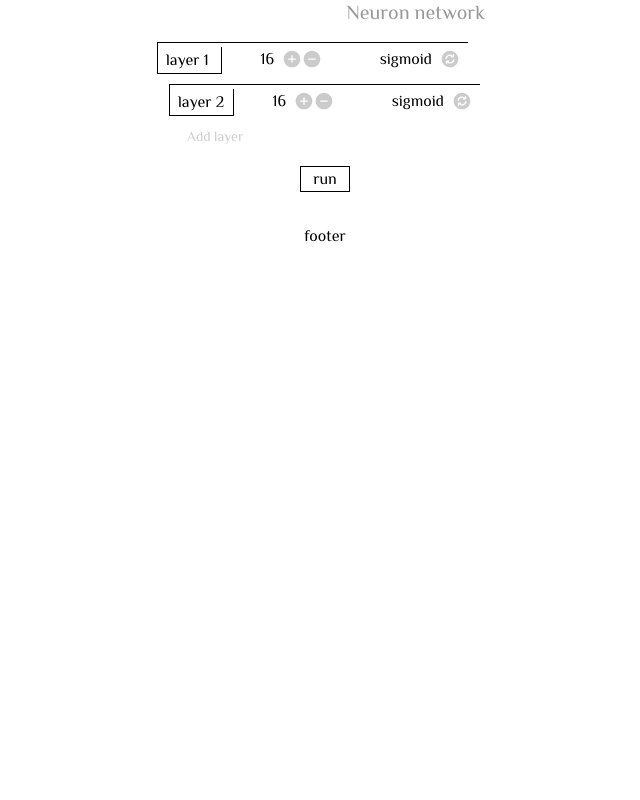
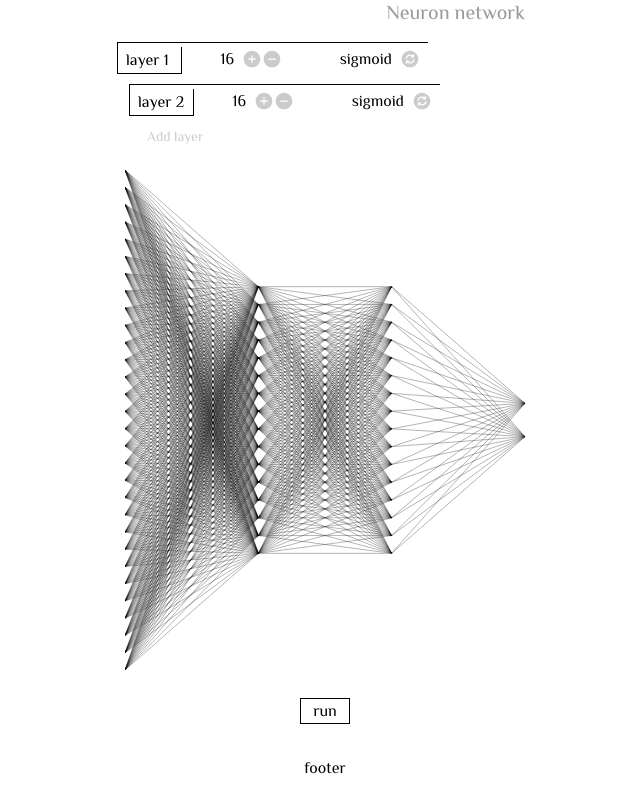
Before and after one commit to trixky/multilayer_perceptron, a SvelteKit app: page / in a window 1280 px wide. Shown: the part 342-1142 px from the top of the page, without its empty margins (315-955 px from the left). Before the commit the page ends 800 px from the top, so only its background shows below. Built offline with nearby package versions, Linux system fonts and the light colour scheme.

Commit message:
[Dev] visual: finish the network visualizator

```diff
--- a/src/components/neuron_network.svelte
+++ b/src/components/neuron_network.svelte
@@ -2,6 +2,7 @@
 <script lang="ts">
 	import Parser from '../logic/parser';
 	import HiddenLayerCaracteristicStore from '../stores/hidden_layer_caracteristic';
+	import VisualLayers from "../components/visual/layers.svelte";
 	import config from '../config';
 
 	function handle_run() {
@@ -99,7 +100,7 @@
 				</button>
 				<button
 					class="icon-button"
-					disabled={(first && last) || $HiddenLayerCaracteristicStore.length <= config.inputs.hidden_layer.number.min}
+					disabled={(first && last) || $HiddenLayerCaracteristicStore.length <= config.inputs.hidden_layers.number.min}
 					on:click={() => handle_remove_layer(hidden_layer_caracteristic_index)}
 				>
 					<img class="icon" src="/icons/remove.svg" alt="remove" />
@@ -109,13 +110,14 @@
 	{/each}
 	<button
 		on:click={handle_add_layer}
-		disabled={$HiddenLayerCaracteristicStore.length >= config.inputs.hidden_layer.number.max}
+		disabled={$HiddenLayerCaracteristicStore.length >= config.inputs.hidden_layers.number.max}
 		class="add-layer-button"
 		style="margin-left: {$HiddenLayerCaracteristicStore.length * 12}px;"
 	>
 		Add layer
 	</button>
 </div>
+<VisualLayers />
 <button class="run" on:click={handle_run}>run</button>
 
 <!-- ======================================== STYLE -->
@@ -210,7 +212,7 @@
 	}
 
 	button.run {
-		@apply mt-4 w-fit px-3 m-auto hover:bg-neutral-100 transition-all duration-150;
+		@apply mt-2 w-fit px-3 m-auto hover:bg-neutral-100 transition-all duration-150;
 		border: solid 1px black;
 	}
 </style>
--- /dev/null
+++ b/src/components/visual/layers.svelte
@@ -0,0 +1,106 @@
+<!-- ======================================== SCRIPT -->
+<script lang="ts">
+	import { browser } from '$app/environment';
+	import { onMount } from 'svelte';
+	import Config from '../../config';
+	import HiddenLayerCaracteristicsStore from '../../stores/hidden_layer_caracteristic';
+	import type { HiddenLayerCaracteristics as HiddenLayerCaracteristicsModel } from '../../models/hidden_layer';
+
+	let ctx: any = undefined;
+
+	const input_layer = <HiddenLayerCaracteristicsModel>{
+		size: Config.inputs.input_layer.size.default
+	};
+
+	const output_layer = <HiddenLayerCaracteristicsModel>{
+		size: Config.inputs.output_layer.size.default
+	};
+
+	$: if ($HiddenLayerCaracteristicsStore) {
+		if (ctx != undefined) {
+			// Clear the canva
+			ctx.clearRect(
+				0,
+				0,
+				Config.visuals.layers.dimensions.width,
+				Config.visuals.layers.dimensions.height
+			);
+
+			// Add the input and output layer to the hidden layers
+			const layers = [input_layer, ...$HiddenLayerCaracteristicsStore, output_layer];
+
+			// Compute the x informations
+			const hidden_layer_nbr = layers.length;
+			const x_gap = Config.visuals.layers.dimensions.width / (hidden_layer_nbr - 1);
+			const max_hidden_layer_size = Math.max(...layers.map((hidden_layer) => hidden_layer.size));
+
+			layers.forEach((hidden_layer, x) => {
+				// For each layer
+				if (x < hidden_layer_nbr - 1) {
+					// Compute the neuron x positions of the current layer
+					const x_start = x_gap * x;
+					// Compute the neuron x positions of the next layer
+					const x_end = x_gap * (x + 1);
+
+					// Compute the y spatial informations of the current layer
+					const y_max_ratio = hidden_layer.size / max_hidden_layer_size;
+					const y_dimension_with_ratio = Config.visuals.layers.dimensions.height * y_max_ratio;
+					const y_gap = y_dimension_with_ratio / (hidden_layer.size - 1);
+					const y_off = (Config.visuals.layers.dimensions.height - y_dimension_with_ratio) / 2;
+
+					// Compute the y spatial informations of the next layer
+					const next_hidden_layer = layers[x + 1];
+					const next_y_max_ratio = next_hidden_layer.size / max_hidden_layer_size;
+					const next_y_dimension_with_ratio =
+						Config.visuals.layers.dimensions.height * next_y_max_ratio;
+					const next_y_gap = next_y_dimension_with_ratio / (next_hidden_layer.size - 1);
+					const next_y_off =
+						(Config.visuals.layers.dimensions.height - next_y_dimension_with_ratio) / 2;
+
+					for (let y = 0; y < hidden_layer.size; y++) {
+						// For each neuron of the current layer
+
+						// Compute the neuron y position of the current layer
+						const y_start = y_gap * y + y_off;
+
+						for (let yy = 0; yy < next_hidden_layer.size; yy++) {
+							// For each neuron of the next layer
+
+							// Compute the neuron y position of the next layer
+							const y_end = next_y_gap * yy + next_y_off;
+
+							// Draw the line between the neurons of the current and the next layer
+							ctx.beginPath();
+							ctx.moveTo(x_start, y_start);
+							ctx.lineTo(x_end, y_end);
+							ctx.stroke();
+						}
+					}
+				}
+			});
+		}
+	}
+
+	onMount(() => {
+		if (browser) {
+			var c: any = document.getElementById('network-canva');
+
+			ctx = c.getContext('2d');
+			ctx.lineWidth = Config.visuals.layers.line_width;
+		}
+	});
+</script>
+
+<!-- ======================================== CONTENT -->
+<canvas
+	id="network-canva"
+	width={Config.visuals.layers.dimensions.width}
+	height={Config.visuals.layers.dimensions.height}
+/>
+
+<!-- ======================================== STYLE -->
+<style lang="postcss">
+	#network-canva {
+		@apply my-5;
+	}
+</style>
--- a/src/config.ts
+++ b/src/config.ts
@@ -2,7 +2,12 @@ import { Functions } from "./models/hidden_layer"
 
 export default {
     inputs: {
-        hidden_layer: {
+        input_layer: {
+            size: {
+                default: 30
+            }
+        },
+        hidden_layers: {
             number: {
                 min: 2,
                 max: 6,
@@ -16,6 +21,20 @@ export default {
             function: {
                 default: Object.keys(Functions)[Object.values(Functions).indexOf(Functions.sigmoid)]
             }
+        },
+        output_layer: {
+            size: {
+                default: 2
+            }
+        }
+    },
+    visuals: {
+        layers: {
+            dimensions: {
+                width: 400,
+                height: 500
+            },
+            line_width: 0.3,
         }
     }
 }
--- a/src/stores/hidden_layer_caracteristic.ts
+++ b/src/stores/hidden_layer_caracteristic.ts
@@ -6,15 +6,15 @@ import Config from '../config'
 
 function new_default_hidden_layer(): HiddenLayerCaracteristicsModel {
     return <HiddenLayerCaracteristicsModel>{
-        size: Config.inputs.hidden_layer.size.default,
-        function: Config.inputs.hidden_layer.function.default
+        size: Config.inputs.hidden_layers.size.default,
+        function: Config.inputs.hidden_layers.function.default
     }
 }
 
 function new_default_hidden_layers(): Array<HiddenLayerCaracteristicsModel> {
     const HiddenLayerCaracteristics = <Array<HiddenLayerCaracteristicsModel>>[]
 
-    for (let i = Config.inputs.hidden_layer.number.default; i > 0; i--) {
+    for (let i = Config.inputs.hidden_layers.number.default; i > 0; i--) {
         HiddenLayerCaracteristics.push(new_default_hidden_layer())
     }
 
@@ -31,7 +31,7 @@ function create_hidden_layer_caracteristic_store() {
         },
         add_layer: (hidden_layer_caracteristics: HiddenLayerCaracteristicsModel) => {
             update(hidden_layers => {
-                if (hidden_layers.length < Config.inputs.hidden_layer.number.max) {
+                if (hidden_layers.length < Config.inputs.hidden_layers.number.max) {
                     hidden_layers.push(hidden_layer_caracteristics)
                 }
 
@@ -40,7 +40,7 @@ function create_hidden_layer_caracteristic_store() {
         },
         add_default_layer: () => {
             update(hidden_layers => {
-                if (hidden_layers.length < Config.inputs.hidden_layer.number.max) {
+                if (hidden_layers.length < Config.inputs.hidden_layers.number.max) {
                     hidden_layers.push(new_default_hidden_layer())
                 }
                 return hidden_layers
@@ -48,7 +48,7 @@ function create_hidden_layer_caracteristic_store() {
         },
         add_last_copy_layer: () => {
             update(hidden_layers => {
-                if (hidden_layers.length < Config.inputs.hidden_layer.number.max) {
+                if (hidden_layers.length < Config.inputs.hidden_layers.number.max) {
                     hidden_layers.push(<HiddenLayerCaracteristicsModel>{
                         size: hidden_layers[hidden_layers.length - 1].size,
                         function: hidden_layers[hidden_layers.length - 1].function
@@ -60,7 +60,7 @@ function create_hidden_layer_caracteristic_store() {
         },
         remove_layer: (index: number) => {
             update(hidden_layers => {
-                if (hidden_layers.length > Config.inputs.hidden_layer.number.min) {
+                if (hidden_layers.length > Config.inputs.hidden_layers.number.min) {
                     if (index < hidden_layers.length) {
                         hidden_layers.splice(index, 1)
                     }
@@ -98,7 +98,7 @@ function create_hidden_layer_caracteristic_store() {
         },
         change_layer_function: (index: number) => {
             update(hidden_layers => {
-                if (index < hidden_layers.length) {
+                if (index < hidden_layers.length && hidden_layers[index].function != null) {
                     const function_index = Object.values(Functions).indexOf(hidden_layers[index].function)
                     const new_function_index = (function_index + 1) % Object.values(Functions).length
 
```
